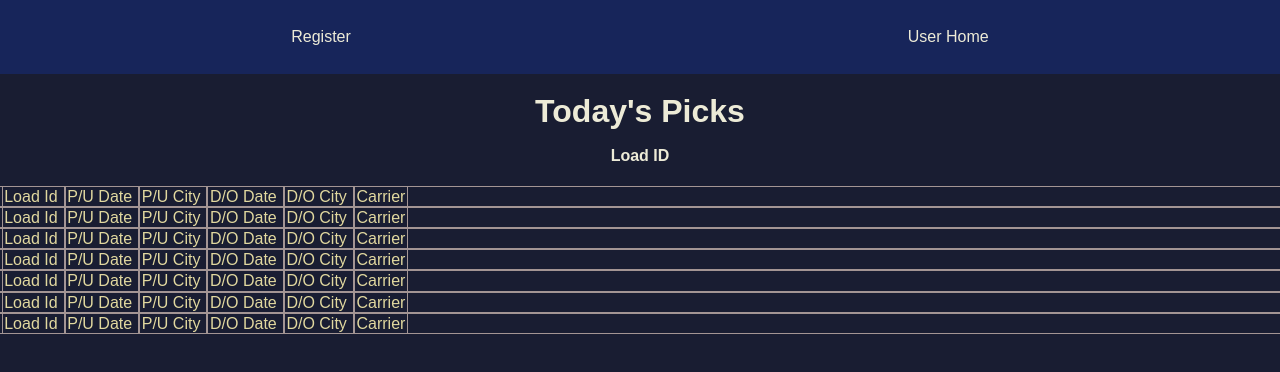
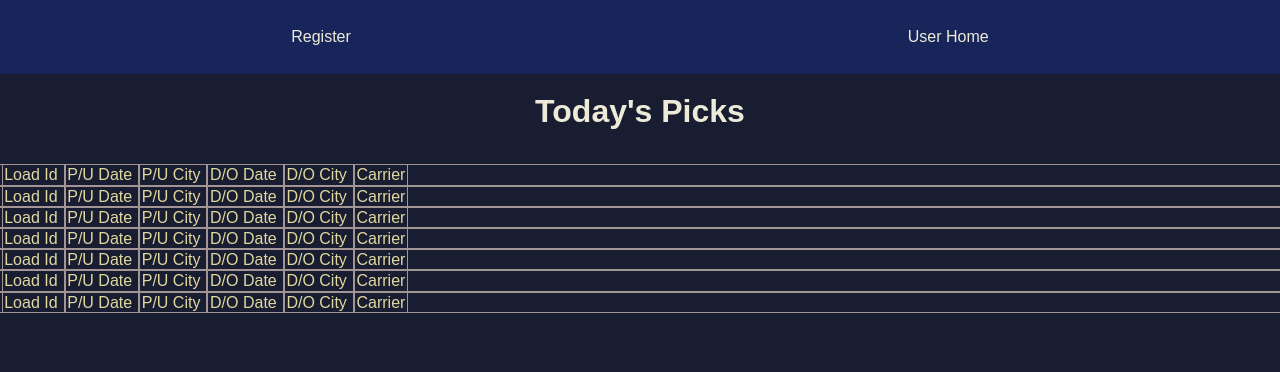
Before and after one commit to sbettaglio/truck-tracker, a React (Create React App) app: page /picks in a window 1280 px wide. Shown: the top 372 px of the page. Built offline with nearby package versions, Linux system fonts and the light colour scheme.

Commit message:
fixed load list

```diff
--- a/src/index.css
+++ b/src/index.css
@@ -89,6 +89,12 @@ h4 {
   text-align: center;
 }
 
+.loads-main {
+  display: flex;
+  flex-direction: column;
+  justify-content: center;
+}
+
 .load-list {
   padding-left: 0;
 }
--- a/src/pages/Picks.jsx
+++ b/src/pages/Picks.jsx
@@ -6,9 +6,8 @@ const Picks = () => {
       <div>
         <h1>Today's Picks</h1>
       </div>
-      <main>
+      <main className="loads-main">
         <section>
-          <h4>Load ID</h4>
           <ul className="load-list">
             <li>
               <Link to="/loadtracker">
```
